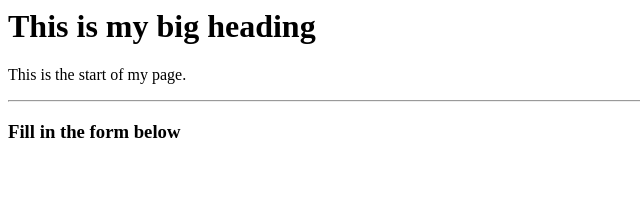
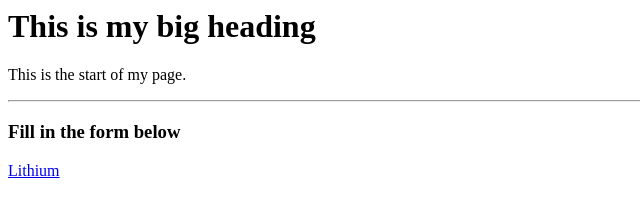
Before and after one commit to azaczrggl/ChemElements.github.io, a plain HTML site: page index.html in a window 1280 px wide. Shown: the full height of the page, 0-640 px from the left. Drawn offline with Linux system fonts and the light colour scheme.

Commit message:
Update index.html

```diff
--- a/index.html
+++ b/index.html
@@ -7,6 +7,7 @@
 		<p> This is the start of my page.<p>
 		<hr>
 		<h3> Fill in the form below</h3>
+		<a href="./elements/Abdo_Lithium.html">Lithium</a>
 	</body>
 
 
```
